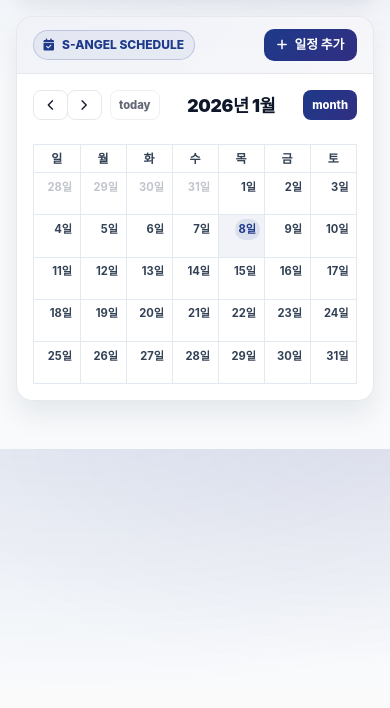
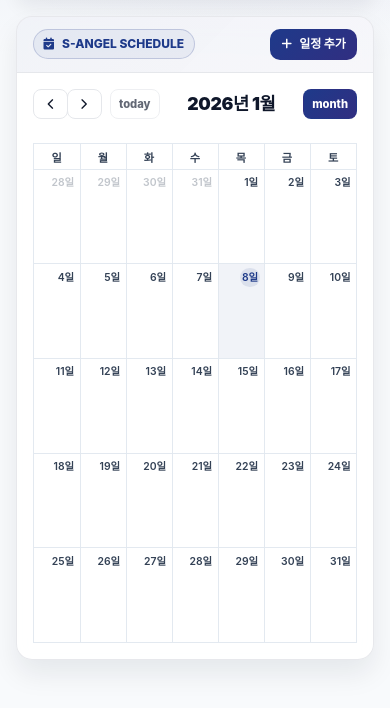
Before and after one commit to JungGyul/s-angel, a Django app: page /applications/calendar/ in a window 390 px wide. Shown: the part 154-862 px from the top of the page. Before the commit the page ends 766 px from the top, so only its background shows below. Run offline with Django 5.2, Linux system fonts and the light colour scheme; the visitor is signed in with stand-in values (Sample User, id 1); data that the repository does not hold is empty; parts of the project's set-up code (start-up, migrations or seed data) failed here and were passed over; some web fonts are replaced.

Commit message:
캘린더 모바일 최적화

```diff
--- a/s_angel/templates/applications/calendar.html
+++ b/s_angel/templates/applications/calendar.html
@@ -178,6 +178,59 @@
         justify-content: space-between !important; /* 양 끝 정렬 유지 */
     }
     }
+    /* calendar.html 스타일 시트의 @media(max-width:768px) 부분을 이걸로 교체하세요 */
+@media (max-width: 768px) {
+    /* 1. 달력 전체 높이 및 폰트 축소 */
+    .fc .fc-view-harness {
+        height: auto !important;
+        min-height: 500px;
+    }
+
+    /* 2. 날짜 숫자 아주 작게 (구글 캘린더 스타일) */
+    .fc .fc-daygrid-day-number {
+        font-size: 0.65rem !important;
+        padding: 2px !important;
+        font-weight: 600;
+    }
+
+    /* @media (max-width: 768px) 블록 내부 수정 */
+
+    /* 1. 일정 막대(Event Bar) 두께 대폭 축소 */
+    .fc-daygrid-event {
+        margin: 0.5px 0 !important;  /* 위아래 간격을 0.5px로 더 좁힘 */
+        padding: 0 2px !important;   /* 내부 여백을 거의 없앰 */
+        border-radius: 2px !important;
+        min-height: 12px !important; /* 최소 높이를 16px -> 12px로 줄임 (핵심) */
+        line-height: 12px !important; /* 줄 간격도 높이에 맞춤 */
+    }
+
+    /* 2. 일정 글자 크기도 이에 맞춰 더 작게 조절 */
+    .fc-event-title {
+        font-size: 0.55rem !important; /* 글자 크기 축소 (0.6rem -> 0.55rem) */
+        font-weight: 700 !important;   /* 두께는 유지하여 가독성 확보 */
+        letter-spacing: -0.02em !important;
+        line-height: 12px !important;  /* 수직 중앙 정렬을 위해 높이와 맞춤 */
+    }
+
+    /* 3. '+1 more' 링크도 더 작게 */
+    .fc-daygrid-more-link {
+        font-size: 0.5rem !important;
+        margin-top: 0 !important;
+        line-height: 1 !important;
+    }
+
+    /* 6. 헤더(요일) 높이 축소 */
+    .fc .fc-col-header-cell-cushion {
+        font-size: 0.7rem !important;
+        padding: 2px 0 !important;
+    }
+
+    /* 7. 일정 추가 버튼 컴팩트화 */
+    .btn-primary-custom {
+        padding: 0.4rem 0.7rem !important;
+        font-size: 0.75rem !important;
+    }
+}
   </style>
 </head>
 
@@ -291,7 +344,7 @@
         initialView: 'dayGridMonth',
         locale: 'ko',
         fixedWeekCount: false,
-        dayMaxEvents: true,
+        dayMaxEvents: 5,
         events: {{ schedules_json|safe }},
         headerToolbar: { left: 'prev,next today', center: 'title', right: 'dayGridMonth' },
 
```
